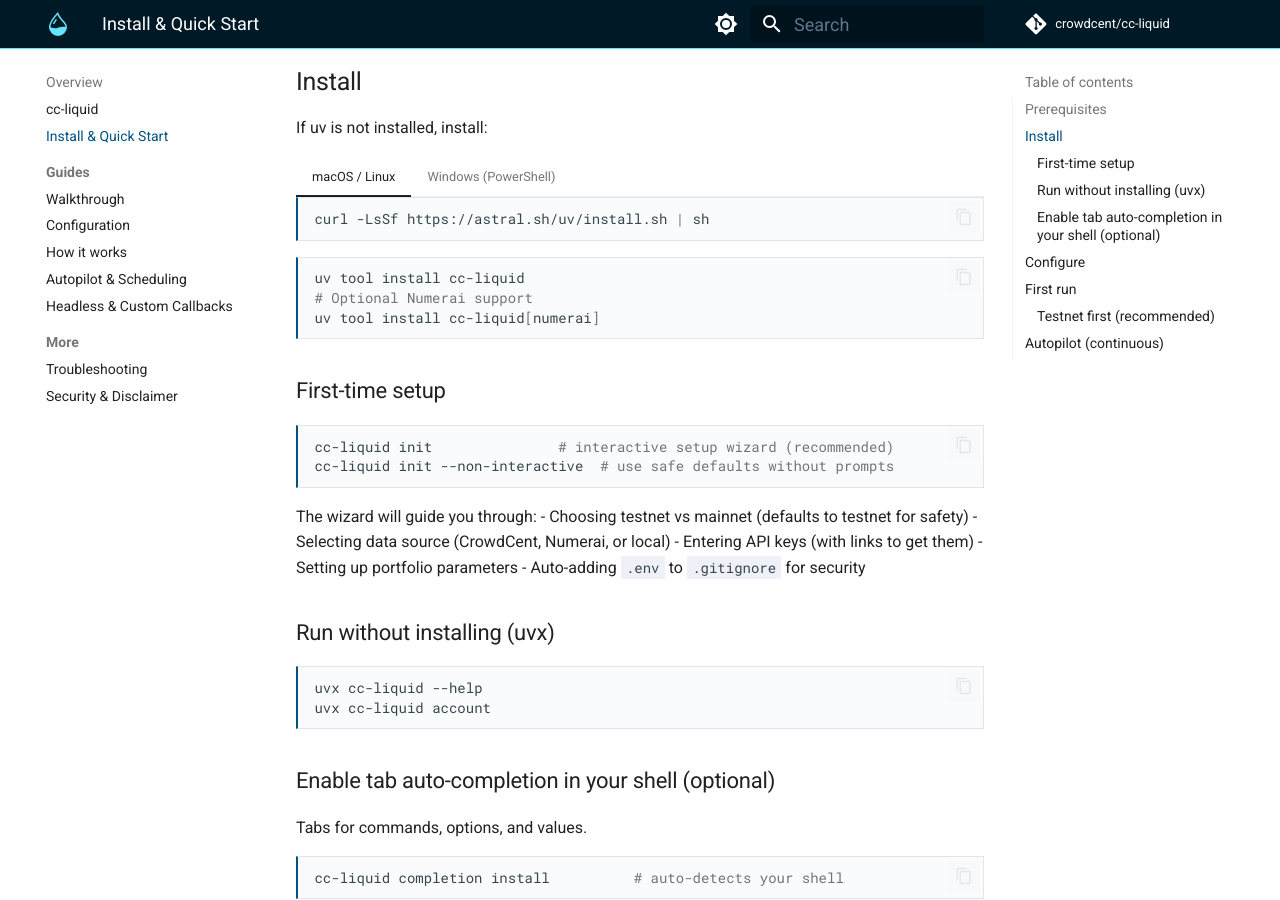
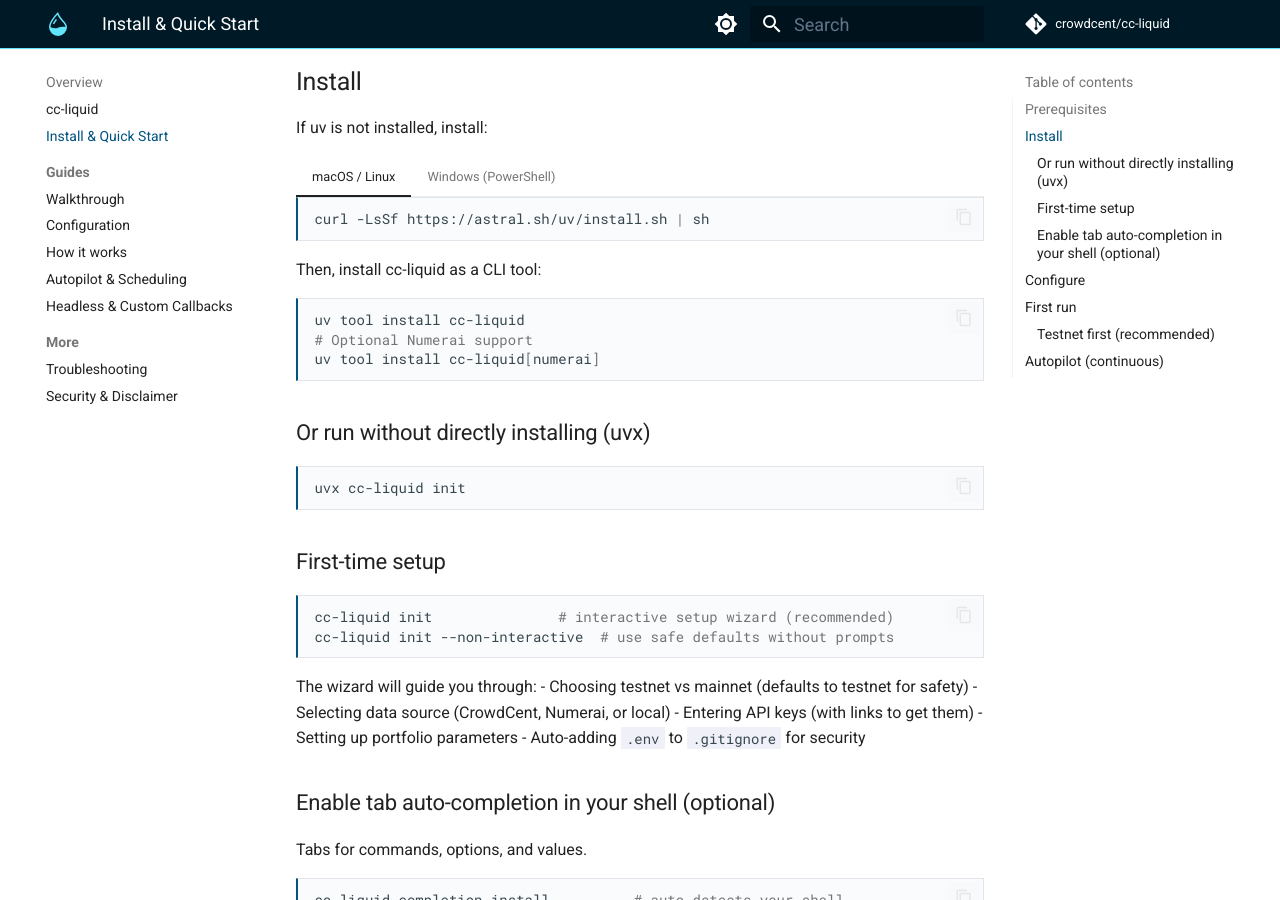
Before and after one commit to lingster/cc-liquid, an MkDocs documentation site: the page built from docs/install-quickstart.md, in a window 1280 px wide and 900 px high, scrolled down 386 px. Built offline with MkDocs 1.6.1 and Material for MkDocs 9.7.7, drawn with Linux system fonts in a browser that asks for light colours; comment, search, counter and statistics services are not loaded.

Commit message:
clarify init setup

````diff
--- a/docs/install-quickstart.md
+++ b/docs/install-quickstart.md
@@ -23,10 +23,17 @@ If uv is not installed, install:
     powershell -ExecutionPolicy ByPass -c "irm https://astral.sh/uv/install.ps1 | iex"
     ```
 
+Then, install cc-liquid as a CLI tool:
 ```bash
 uv tool install cc-liquid
 # Optional Numerai support
 uv tool install cc-liquid[numerai]
+```
+
+### Or run without directly installing (uvx)
+
+```bash
+uvx cc-liquid init
 ```
 
 ### First-time setup
@@ -43,12 +50,6 @@ The wizard will guide you through:
 - Setting up portfolio parameters
 - Auto-adding `.env` to `.gitignore` for security
 
-### Run without installing (uvx)
-
-```bash
-uvx cc-liquid --help
-uvx cc-liquid account
-```
 
 ### Enable tab auto-completion in your shell (optional)
 
````
